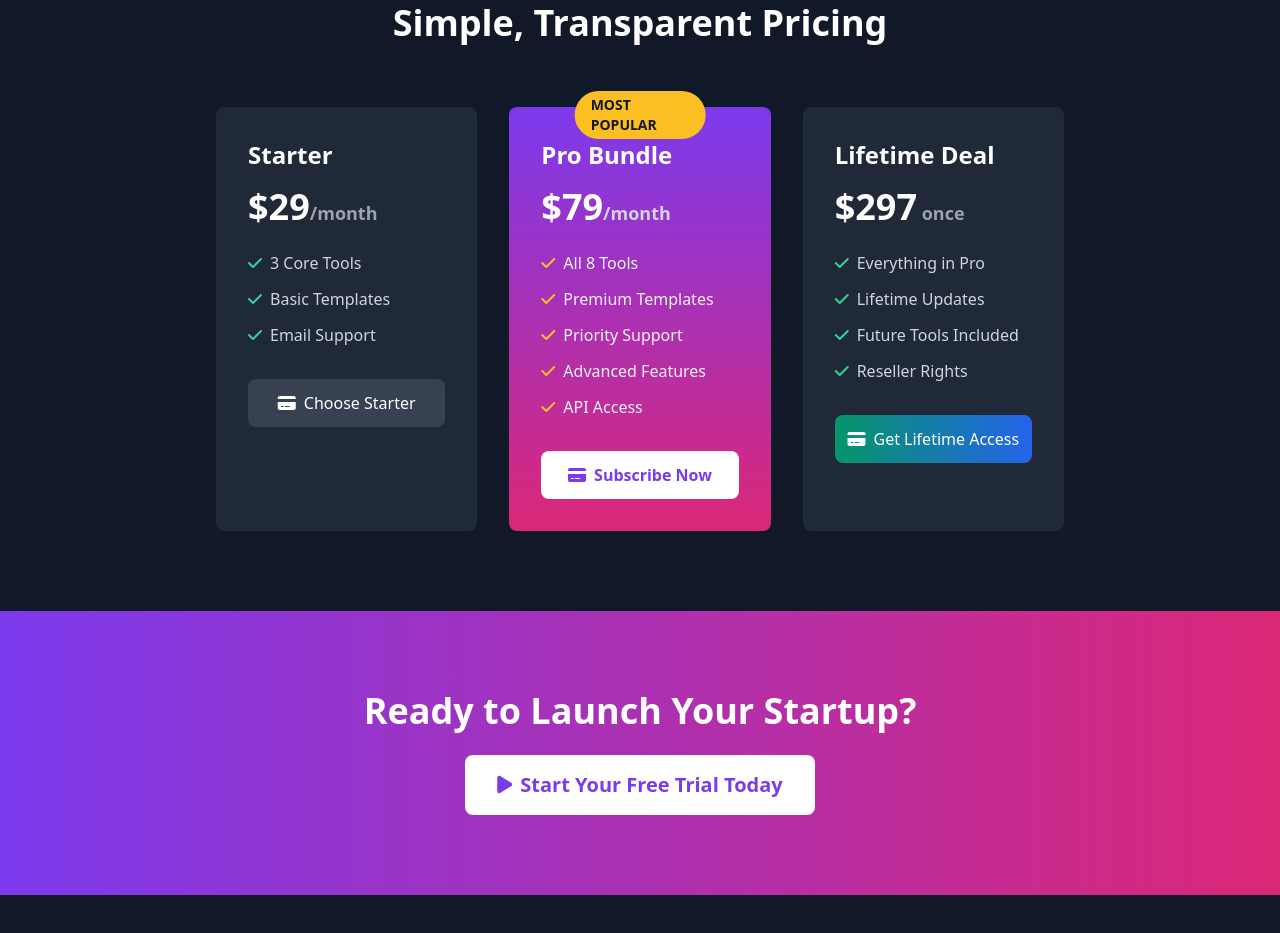
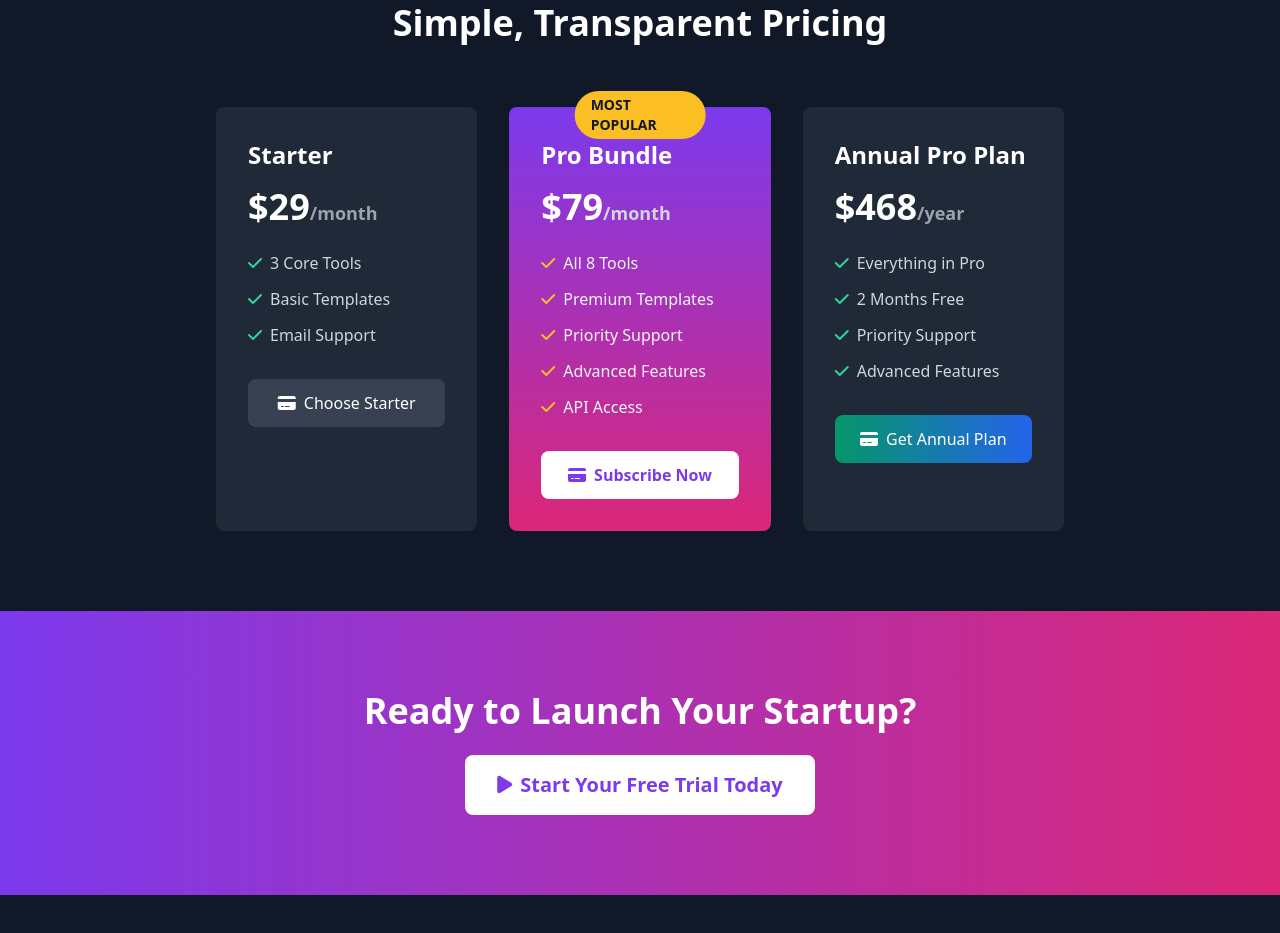
Before and after one commit to Hatem-shaban/V1.0_070725, a website: page index.html in a window 1280 px wide. Shown: the part 1609-2542 px from the top of the page. Drawn offline with nearby package versions, Linux system fonts and the light colour scheme; a script that the page names is missing.

Commit message:
Update pricing section to reflect Annual Pro Plan details

```diff
--- a/index.html
+++ b/index.html
@@ -393,15 +393,15 @@
                     </button>
                 </div>
 
-                <!-- Lifetime -->
+                <!-- Annual Pro Plan -->
                 <div class="bg-gray-800 p-8 rounded-lg">
-                    <h3 class="text-2xl font-bold mb-4">Lifetime Deal</h3>
-                    <div class="text-4xl font-bold mb-6">$297<span class="text-lg text-gray-400"> once</span></div>
+                    <h3 class="text-2xl font-bold mb-4">Annual Pro Plan</h3>
+                    <div class="text-4xl font-bold mb-6">$468<span class="text-lg text-gray-400">/year</span></div>
                     <ul class="space-y-3 mb-8 text-gray-300">
                         <li><i class="fas fa-check text-green-400 mr-2"></i>Everything in Pro</li>
-                        <li><i class="fas fa-check text-green-400 mr-2"></i>Lifetime Updates</li>
-                        <li><i class="fas fa-check text-green-400 mr-2"></i>Future Tools Included</li>
-                        <li><i class="fas fa-check text-green-400 mr-2"></i>Reseller Rights</li>
+                        <li><i class="fas fa-check text-green-400 mr-2"></i>2 Months Free</li>
+                        <li><i class="fas fa-check text-green-400 mr-2"></i>Priority Support</li>
+                        <li><i class="fas fa-check text-green-400 mr-2"></i>Advanced Features</li>
                     </ul>
                     <button
                         onclick="startCheckout(event)"
@@ -409,7 +409,7 @@
                         data-variant-id="877610"
                         disabled
                         class="w-full bg-gradient-to-r from-green-600 to-blue-600 text-white py-3 rounded-lg hover:opacity-90 transition duration-200">
-                        <i class="fas fa-credit-card mr-2"></i>Get Lifetime Access
+                        <i class="fas fa-credit-card mr-2"></i>Get Annual Plan
                     </button>
                 </div>            </div>
 
```
